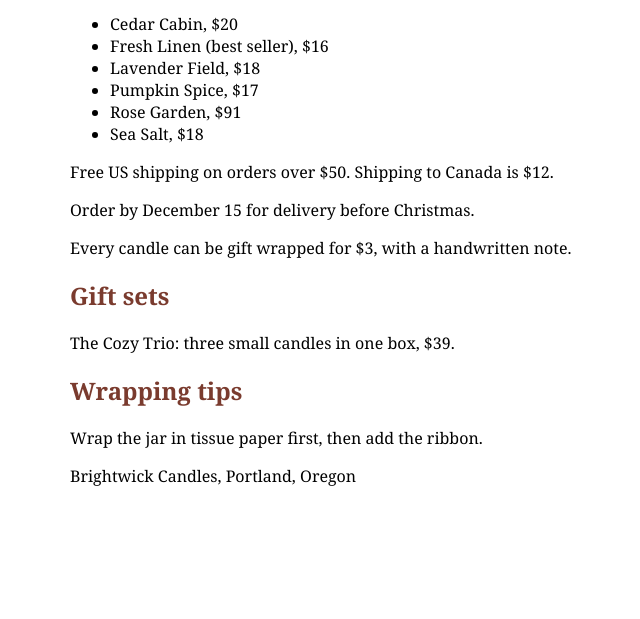
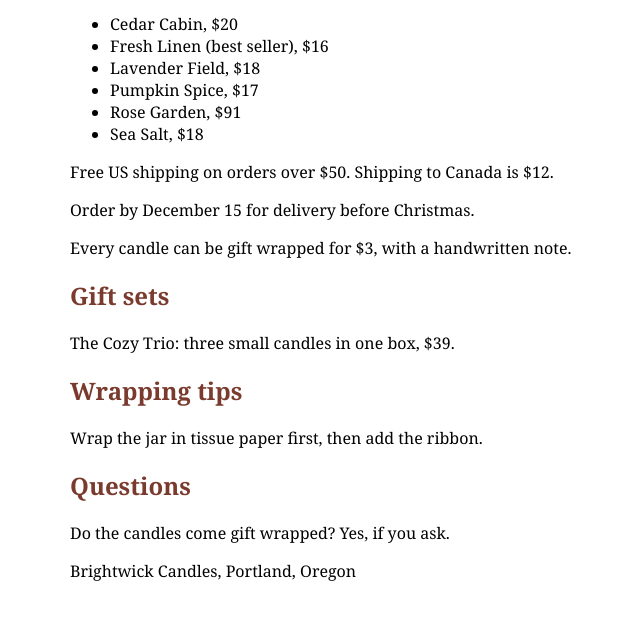
Before and after one commit to maya-brightwick/gift-guide, a plain HTML site: page index.html in a window 1280 px wide. Shown: the part 129-748 px from the top of the page, without its empty margins (270-910 px from the left). Drawn offline with Linux system fonts and the light colour scheme.

Commit message:
Add the questions section

```diff
--- a/index.html
+++ b/index.html
@@ -23,6 +23,8 @@
   <p>The Cozy Trio: three small candles in one box, $39.</p>
   <h2>Wrapping tips</h2>
   <p>Wrap the jar in tissue paper first, then add the ribbon.</p>
+  <h2>Questions</h2>
+  <p>Do the candles come gift wrapped? Yes, if you ask.</p>
   <footer>Brightwick Candles, Portland, Oregon</footer>
 </body>
 </html>
```
